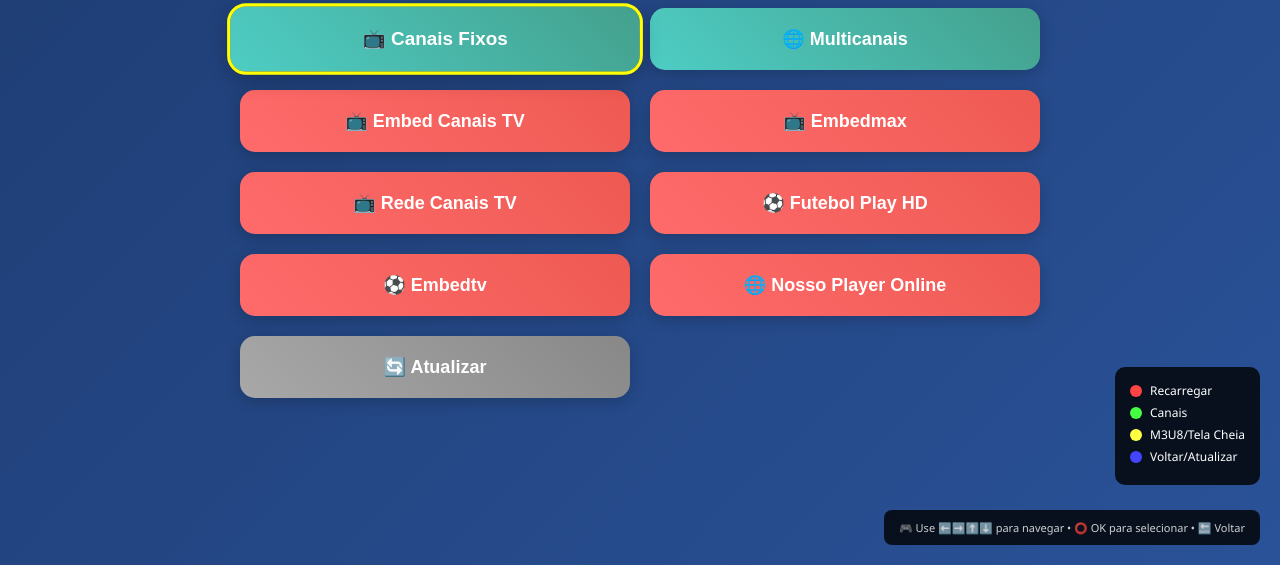
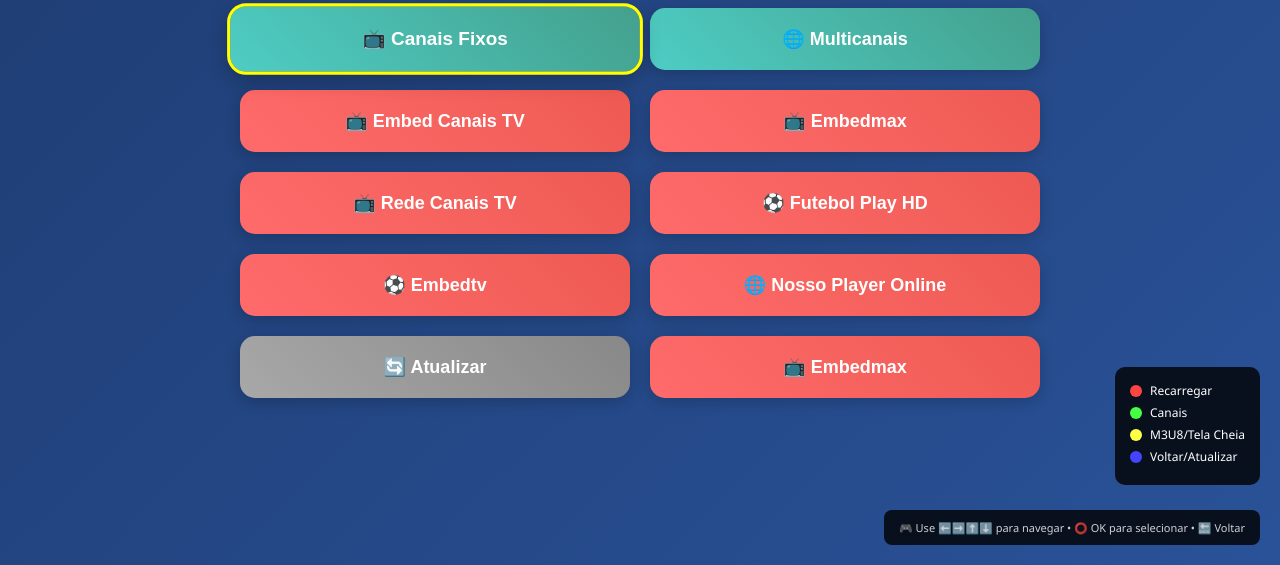
Before and after one commit to victorozzyy/m3uplayer-web, a plain HTML site: page index.html in a window 1280 px wide. Shown: the part 235-800 px from the top of the page. Drawn offline with Linux system fonts and the light colour scheme.

Commit message:
Update index.html

```diff
--- a/index.html
+++ b/index.html
@@ -29,6 +29,7 @@
 	    <button class="btn btn-external focusable" data-index="08" onclick="loadExternalSite('https://embedtv.digital/', '⚽Embedtv/')">⚽ Embedtv</button>
 		<button class="btn btn-external focusable" data-index="09" onclick="loadExternalSite('https://nossoplayeronlinehd.blog/', '🌐 Nosso Player Online')">🌐 Nosso Player Online</button>
             <button class="btn btn-hide focusable" data-index="10" onclick="refreshApp()">🔄 Atualizar</button>
+			<button class="btn btn-external focusable" data-index="05" onclick="loadExternalSite('https://embedmax.site/', '📺 Embedmax')">📺 Embedmax</button>
         </div>
     </div>
 
```
